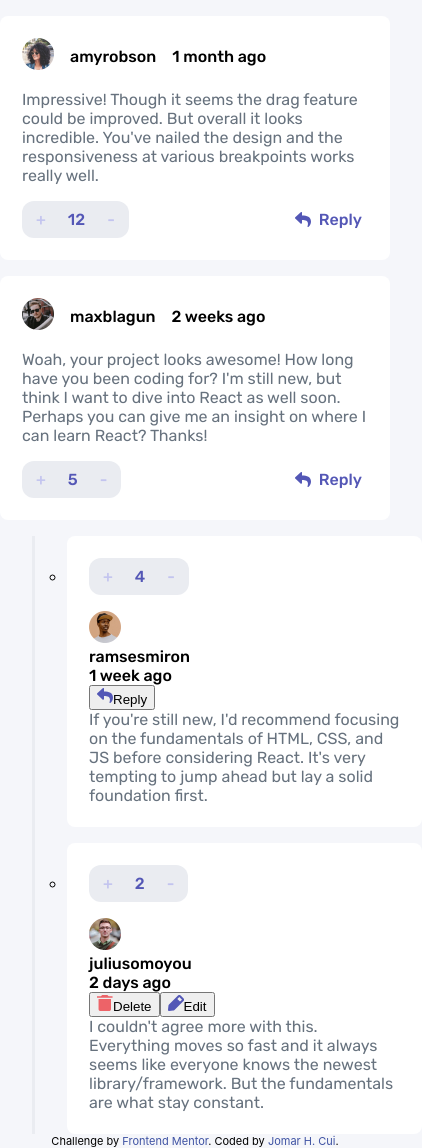
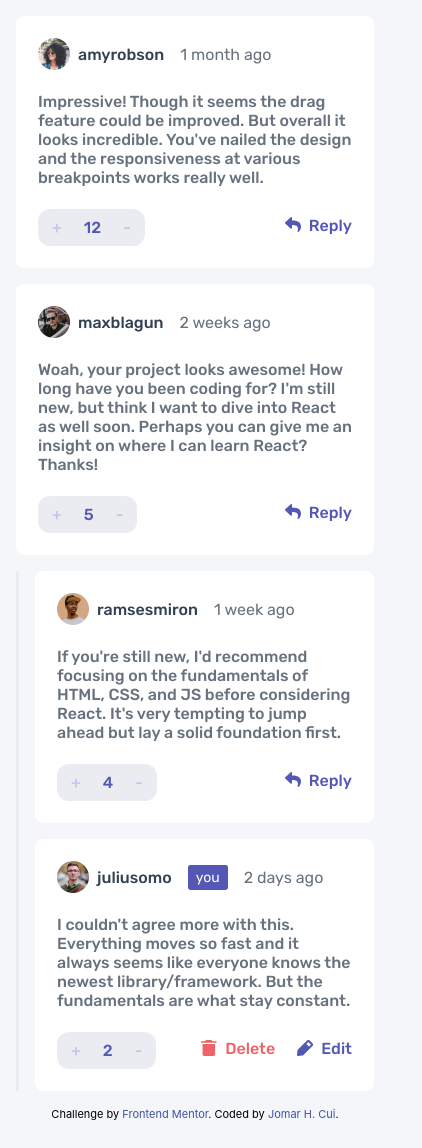
Before and after one commit to jomarcui/react-next-interactive-comment-section, a Next.js app: page / in a window 390 px wide. Shown: the whole page, 422 px wide, since content can reach past the window. After the commit the page ends 1121 px from the top, so only its background shows below. Built offline with nearby package versions, Linux system fonts and the light colour scheme.

Commit message:
💄 Major UI updates
Most components are now responsive.

```diff
--- a/components/Comment/Comment.styles.ts
+++ b/components/Comment/Comment.styles.ts
@@ -1,38 +1,7 @@
-import styled, { css } from "styled-components";
+import styled from "styled-components";
 
 import { Colors } from "../../enums/colors";
 import { Media } from "../../enums/media";
-
-//#region Mixins
-
-const commentContainer = css`
-  background-color: ${Colors.WHITE};
-  border-radius: 0.5rem;
-  display: flex;
-  padding: 0 1rem;
-  width: 100%;
-`;
-
-const flexBox = css`
-  align-items: center;
-  display: flex;
-`;
-
-const flexBoxCol = css`
-  ${flexBox}
-  flex-direction: column;
-`;
-
-const flexBoxRow = css`
-  ${flexBox}
-  flex-direction: row;
-`;
-
-const marginY = css`
-  margin: 1em 0;
-`;
-
-//#endregion
 
 //#region Types
 
@@ -56,8 +25,8 @@ export const FormButton = styled.button`
   border-radius: 0.5rem;
   color: ${Colors.WHITE};
   cursor: pointer;
-  font-size: 1rem;
-  font-weight: 500;
+  display: flex;
+  font: 500 1rem "Rubik";
   padding: 0.75rem 1.5rem;
   transition: opacity 0.15s;
 
@@ -70,8 +39,10 @@ export const ModalButton = styled.button<IModalButton>`
   background-color: ${({ backgroundColor }) => backgroundColor};
   border: none;
   border-radius: 0.5rem;
+  display: block;
   color: ${Colors.WHITE};
   cursor: pointer;
+  flex-grow: 1;
   font: 500 1rem "Rubik";
   padding: 1rem;
 `;
@@ -81,25 +52,27 @@ export const Comment = styled.div`
   border-radius: 0.5rem;
   display: flex;
   font: 500 1rem "Rubik";
-  gap: 1rem;
+  gap: 1.375rem;
   padding: 1.375rem;
   position: relative;
   margin-top: 1rem;
 
   .details {
+    display: flex;
+    flex-direction: column;
+    gap: 1.375rem;
+    width: 100%;
+
     .header {
       align-items: center;
       display: flex;
-      flex-flow: row wrap;
-      gap: 1rem;
-
-      .user-info {
-        display: flex;
-      }
     }
   }
 
   .controls {
+    display: flex;
+    gap: 1.375rem;
+    height: 32px;
     position: absolute;
     right: 1.375rem;
   }
@@ -119,7 +92,7 @@ export const Comment = styled.div`
       padding: 0;
     }
 
-    .score-container {
+    .score {
       order: 2;
     }
   }
@@ -129,69 +102,136 @@ export const ControlButton = styled.button<IControlButton>`
   align-items: center;
   background: none;
   border: none;
-  color: ${({ isDelete }) => isDelete ? Colors.PALE_RED : Colors.MODERATE_BLUE};
+  color: ${({ isDelete }) =>
+    isDelete ? Colors.SOFT_RED : Colors.MODERATE_BLUE};
   cursor: pointer;
   display: flex;
   font: 500 1rem "Rubik";
   gap: 0.5rem;
   height: 100%;
+  padding: 0;
+  transition: opacity 0.15s;
+
+  &:disabled {
+    opacity: 0.5;
+  }
+
+  &:hover:enabled {
+    opacity: 0.5;
+  }
+`;
+
+export const Textarea = styled.textarea`
+  border: 0.125rem solid ${Colors.MODERATE_BLUE};
+  border-radius: 1rem;
+  display: flex;
+  color: ${Colors.DARK_BLUE};
+  font: 400 1rem "Rubik";
+  line-height: 1.5rem;
+  height: 9rem;
+  padding: 0.75rem 1.625rem;
+  resize: none;
+  width: 100%;
+`;
+
+export const Avatar = styled.div`
+  display: flex;
 `;
 
 export const Content = styled.div`
   color: ${Colors.GRAYISH_BLUE};
-  font: 400 1rem "Rubik";
-`;
 
-export const FlexBoxCol = styled.div`
-  ${flexBoxCol}
-  width: 100%;
-`;
+  .button-container {
+    margin-top: 1rem;
 
-export const FlexBoxRow = styled.div`
-  ${flexBoxRow}
-  width: 100%;
-`;
+    button {
+      margin-left: auto;
+    }
+  }
 
-export const NewComment = styled.div`
-  ${commentContainer}
-  margin-top: 1rem;
-
-  form {
+  /* form {
     display: flex;
-    width: 100%;
-
-    > div {
-      margin: 1rem 0;
-    }
-
-    .user-avatar-container {
-    }
-
-    .comment-text-container {
-      flex-grow: 1;
-    }
+    flex-direction: column;
+    gap: 1rem;
 
     .button-container {
     }
-  }
+
+    .text-area-container {
+      flex-grow: 1;
+    }
+  } */
 `;
+
+export const CreatedAt = styled.div`
+  color: ${Colors.GRAYISH_BLUE};
+  font: 400 1rem "Rubik";
+  margin-left: 0.5rem;
+`;
+
+export const Username = styled.div`
+  align-items: center;
+  color: ${Colors.DARK_BLUE};
+  display: flex;
+  font: 500 1rem "Rubik";
+  gap: 1rem;
+  margin: 0 0.5rem;
+`;
+
+export const You = styled.div`
+  background-color: ${Colors.MODERATE_BLUE};
+  border-radius: 0.15rem;
+  color: ${Colors.WHITE};
+  font: 400 0.875rem "Rubik";
+  padding: 0.25rem 0.5rem;
+`;
+
+export const ModalTitle = styled.div`
+  color: ${Colors.DARK_BLUE};
+  font: 500 1.375rem "Rubik";
+`;
+
+export const ModalText = styled.p`
+  color: ${Colors.GRAYISH_BLUE};
+  font: 400 1rem "Rubik";
+  line-height: 1.375rem;
+`;
+
+// export const NewComment = styled.div`
+//   ${commentContainer}
+//   margin-top: 1rem;
+
+//   form {
+//     display: flex;
+//     width: 100%;
+
+//     > div {
+//       margin: 1rem 0;
+//     }
+
+//     .user-avatar-container {
+//     }
+
+//     .comment-text-container {
+//       flex-grow: 1;
+//     }
+
+//     .button-container {
+//     }
+//   }
+// `;
 
 export const ReplyForm = styled.form`
   background-color: ${Colors.WHITE};
   border-radius: 0.5rem;
   display: flex;
   flex-flow: row wrap;
+  gap: 1rem;
   margin-top: 0.5rem;
   width: 100%;
   padding: 1.375rem;
 
-  .avatar-container,
-  .button-container {
-    transition: 1s;
-  }
-
   .text-area-container {
-    padding: 0 1.375rem;
     flex-grow: 1;
   }
 
@@ -215,107 +255,20 @@ export const ReplyForm = styled.form`
   }
 `;
 
-export const ReplyUlContainer = styled.ul`
-  border-left: 0.1875rem solid ${Colors.LIGHT_GRAY};
-  margin-left: 2rem;
-  padding-left: 2rem;
-  width: 100%;
-`;
-
-export const Textarea = styled.textarea`
-  border: 0.125rem solid ${Colors.MODERATE_BLUE};
-  border-radius: 1rem;
-  display: flex;
-  color: ${Colors.DARK_BLUE};
-  font: 400 1rem "Rubik";
-  line-height: 1.5rem;
-  height: 9rem;
-  padding: 0.75rem 1.625rem;
-  resize: none;
-  width: 100%;
-`;
-
-export const CommentUlContainer = styled.ul`
+export const CommentUl = styled.ul`
   list-style: none;
-  margin: 0;
+  margin: 1rem;
   padding: 0;
 `;
 
-export const CommentUlContainerLi = styled.li`
-  /* ${flexBoxCol}
+export const ReplyUl = styled.ul`
+  border-left: 0.1875rem solid ${Colors.LIGHT_GRAY};
+  list-style: none;
+  margin-left: 2.375rem;
+  padding-left: 2rem;
 
-  .details {
-    flex-grow: 1;
-
-    .comment-header {
-      ${flexBox}
-      margin: 1rem;
-
-      .user-info {
-        ${flexBox}
-
-        .avatar {
-          ${flexBox}
-          margin-right: 0.5rem;
-        }
-
-        .username {
-          color: black;
-          font: 500 1rem "Rubik";
-          margin: 0 0.5rem;
-
-          .you {
-            background-color: ${Colors.MODERATE_BLUE};
-            border-radius: 0.25rem;
-            color: ${Colors.WHITE};
-            font: 400 0.875rem "Rubik";
-            margin: 0 1rem;
-            padding: 0.25rem 0.5rem;
-          }
-        }
-
-        .created-at {
-          color: ${Colors.GRAYISH_BLUE};
-          font: 400 1rem "Rubik";
-          margin-left: 0.5rem;
-        }
-      }
-
-      .controls {
-        ${flexBoxRow}
-        align-items: center;
-        margin-left: auto;
-
-        button {
-          ${flexBox}
-          background: none;
-          border: none;
-          cursor: pointer;
-          padding: 0;
-          transition: opacity 0.15s;
-
-          .text {
-            color: #5457b6;
-            font: 500 1rem "Rubik";
-            margin-left: 0.5rem;
-          }
-
-          &:disabled {
-            opacity: 0.5;
-          }
-
-          &:hover:enabled {
-            opacity: 0.5;
-          }
-
-          &.delete {
-            margin-right: 1rem;
-            .text {
-              color: ${Colors.SOFT_RED};
-            }
-          }
-        }
-      }
-    }
-  } */
+  @media (max-width: ${Media.X_SMALL}) {
+    margin: 0;
+    padding-left: 1rem;
+  }
 `;
--- a/components/Comment/Comment.tsx
+++ b/components/Comment/Comment.tsx
@@ -64,16 +64,18 @@ const Comment = ({
   return (
     <>
       <Styles.Comment>
-        <div className="score-container">
+        <div className="score">
           <ComponentsScore {...componentsScoreProps} />
         </div>
         <div className="details">
           <div className="header">
-            <div className="avatar">
+            <Styles.Avatar>
               <Image alt="" height="32" src={webp} width="32" />
-            </div>
-            <div className="username">{username}</div>
-            <div className="created-at">{createdAt}</div>
+            </Styles.Avatar>
+            <Styles.Username>{username}</Styles.Username>
+            <Styles.CreatedAt>{createdAt}</Styles.CreatedAt>
+          </div>
+          <div className="content">
             <Styles.Content>{content}</Styles.Content>
           </div>
         </div>
--- a/components/Comment/Delete.tsx
+++ b/components/Comment/Delete.tsx
@@ -22,11 +22,12 @@ const Delete = ({ confirmDelete, setDeleting }: DeleteProps) => {
 
   return (
     <Modal show>
-      <p>Delete comment</p>
-      <p>
+      <Styles.ModalTitle>Delete comment</Styles.ModalTitle>
+      <Styles.ModalText>
         Are you sure you want to delete this comment? This will remove the
         comment and can&lsquo;t be undone.
-      </p>
+      </Styles.ModalText>
+      <div className="button-container">
         <Styles.ModalButton
           backgroundColor={Colors.GRAYISH_BLUE}
           onClick={handleClickCancelDelete}
@@ -39,6 +40,7 @@ const Delete = ({ confirmDelete, setDeleting }: DeleteProps) => {
         >
           YES, DELETE
         </Styles.ModalButton>
+      </div>
     </Modal>
   );
 };
--- a/components/Comment/List.tsx
+++ b/components/Comment/List.tsx
@@ -103,25 +103,25 @@ const List = ({
   };
 
   return (
-    <Styles.CommentUlContainer>
+    <Styles.CommentUl>
       {comments.map((comment) => {
         const { id: parentCommentId, replies } = comment;
 
         return (
-          <Styles.CommentUlContainerLi key={parentCommentId}>
+          <li key={parentCommentId}>
             {renderComment(comment, currentUser, parentCommentId)}
 
-            <Styles.ReplyUlContainer>
+            <Styles.ReplyUl>
               {replies.map((reply) => (
-                <Styles.CommentUlContainerLi key={reply.id}>
+                <li key={reply.id}>
                   {renderReply(currentUser, parentCommentId, reply)}
-                </Styles.CommentUlContainerLi>
+                </li>
               ))}
-            </Styles.ReplyUlContainer>
-          </Styles.CommentUlContainerLi>
+            </Styles.ReplyUl>
+          </li>
         );
       })}
-    </Styles.CommentUlContainer>
+    </Styles.CommentUl>
   );
 };
 
--- a/components/Comment/MyComment.tsx
+++ b/components/Comment/MyComment.tsx
@@ -74,52 +74,18 @@ const MyComment = ({
 
   return (
     <Styles.Comment>
-      <div>
-        <div className="score">
-          <ComponentsScore {...componentsScoreProps} />
-        </div>
+      <div className="score">
+        <ComponentsScore {...componentsScoreProps} />
       </div>
       <div className="details">
-        <div className="comment-header">
-          <div className="user-info">
-            <div className="avatar">
-              <Image alt="" height="32" src={webp} width="32" />
-            </div>
-            <div className="username">
-              {username}
-              <span className="you">you</span>
-            </div>
-            <div className="created-at">{createdAt}</div>
-          </div>
-          <div className="controls">
-            <button
-              className="delete"
-              disabled={editing}
-              onClick={handleClickDelete}
-            >
-              <Image
-                alt=""
-                height="16"
-                src="/images/icon-delete.svg"
-                width="16"
-              />
-              <span className="text" data-comment-id={id}>
-                Delete
-              </span>
-            </button>
-            <button disabled={editing} onClick={handleClickEdit}>
-              <Image
-                alt=""
-                height="16"
-                src="/images/icon-edit.svg"
-                width="16"
-              />
-              <span className="text" data-comment-id={id}>
-                Edit
-              </span>
-            </button>
-          </div>
-        </div>
+        <Styles.Avatar>
+          <Image alt="" height="32" src={webp} width="32" />
+        </Styles.Avatar>
+        <Styles.Username>
+          {username}
+          <Styles.You>you</Styles.You>
+        </Styles.Username>
+        <Styles.CreatedAt>{createdAt}</Styles.CreatedAt>
 
         {editing && (
           <Styles.Content>
@@ -136,6 +102,29 @@ const MyComment = ({
 
         {!editing && <Styles.Content>{content}</Styles.Content>}
       </div>
+      <div className="controls">
+        <Styles.ControlButton
+          className="delete"
+          disabled={editing}
+          isDelete
+          onClick={handleClickDelete}
+        >
+          <Image alt="" height="16" src="/images/icon-delete.svg" width="16" />
+          <span className="text" data-comment-id={id}>
+            Delete
+          </span>
+        </Styles.ControlButton>
+        <Styles.ControlButton
+          disabled={editing}
+          isDelete={false}
+          onClick={handleClickEdit}
+        >
+          <Image alt="" height="16" src="/images/icon-edit.svg" width="16" />
+          <span className="text" data-comment-id={id}>
+            Edit
+          </span>
+        </Styles.ControlButton>
+      </div>
 
       {deleting && (
         <ComponentsCommentDelete
--- a/components/Comment/MyReply.tsx
+++ b/components/Comment/MyReply.tsx
@@ -81,47 +81,21 @@ const MyComment = ({
 
   return (
     <Styles.Comment>
-      <div>
+      <div className="score">
         <ComponentsScore {...componentsScoreProps} />
       </div>
       <div className="details">
-        <div className="comment-header">
-          <div className="user-info">
-            <div className="avatar">
+        <div className="header">
+          <Styles.Avatar>
             <Image alt="" height="32" src={webp} width="32" />
+          </Styles.Avatar>
+          <Styles.Username>
+            {username}
+            <Styles.You>you</Styles.You>
+          </Styles.Username>
+          <Styles.CreatedAt>{createdAt}</Styles.CreatedAt>
         </div>
-            <div className="username">
-              {username}
-              <span className="you">you</span>
-            </div>
-            <div className="created-at">{createdAt}</div>
-          </div>
-          <div className="controls">
-            <button
-              className="delete"
-              disabled={editing}
-              onClick={handleClickDelete}
-            >
-              <Image
-                alt=""
-                height="16"
-                src="/images/icon-delete.svg"
-                width="16"
-              />
-              <span className="text">Delete</span>
-            </button>
-            <button disabled={editing} onClick={handleClickEdit}>
-              <Image
-                alt=""
-                height="16"
-                src="/images/icon-edit.svg"
-                width="16"
-              />
-              <span className="text">Edit</span>
-            </button>
-          </div>
-        </div>
-
+        <div className="content">
           {editing && (
             <Styles.Content>
               <form onSubmit={handleSubmitUpdateComment}>
@@ -130,12 +104,38 @@ const MyComment = ({
                   title="Your comment"
                   value={myComment}
                 />
+                <div className="button-container">
                   <Styles.FormButton>UPDATE</Styles.FormButton>
+                </div>
               </form>
             </Styles.Content>
           )}
 
           {!editing && <Styles.Content>{content}</Styles.Content>}
+        </div>
+      </div>
+      <div className="controls">
+        <Styles.ControlButton
+          className="delete"
+          disabled={editing}
+          isDelete
+          onClick={handleClickDelete}
+        >
+          <Image alt="" height="16" src="/images/icon-delete.svg" width="16" />
+          <span className="text" data-comment-id={id}>
+            Delete
+          </span>
+        </Styles.ControlButton>
+        <Styles.ControlButton
+          disabled={editing}
+          isDelete={false}
+          onClick={handleClickEdit}
+        >
+          <Image alt="" height="16" src="/images/icon-edit.svg" width="16" />
+          <span className="text" data-comment-id={id}>
+            Edit
+          </span>
+        </Styles.ControlButton>
       </div>
 
       {deleting && (
--- a/components/Comment/Reply.tsx
+++ b/components/Comment/Reply.tsx
@@ -59,26 +59,24 @@ const Reply = ({
   return (
     <>
       <Styles.Comment>
-        <div>
+        <div className="score">
           <ComponentsScore {...componentsScoreProps} />
         </div>
         <div className="details">
-          <div className="comment-header">
-            <div className="user-info">
-              <div className="avatar">
+          <div className="header">
+            <Styles.Avatar>
               <Image alt="" height="32" src={webp} width="32" />
+            </Styles.Avatar>
+            <Styles.Username>{username}</Styles.Username>
+            <Styles.CreatedAt>{createdAt}</Styles.CreatedAt>
           </div>
-              <div className="username">{username}</div>
-              <div className="created-at">{createdAt}</div>
+          <div className="content">
+            <Styles.Content>{content}</Styles.Content>
+          </div>
         </div>
         <div className="controls">
-              <button>
-                <Image
-                  alt=""
-                  height="16"
-                  src="/images/icon-reply.svg"
-                  width="16"
-                />
+          <Styles.ControlButton isDelete={false}>
+            <Image alt="" height="16" src="/images/icon-reply.svg" width="16" />
             <span
               className="text"
               data-comment-id={id}
@@ -86,10 +84,7 @@ const Reply = ({
             >
               Reply
             </span>
-              </button>
-            </div>
-          </div>
-          <Styles.Content>{content}</Styles.Content>
+          </Styles.ControlButton>
         </div>
       </Styles.Comment>
 
--- a/components/Ui/Modal.styles.ts
+++ b/components/Ui/Modal.styles.ts
@@ -21,6 +21,12 @@ border-radius: 7px;
   display: flex;
   flex-wrap: wrap;
   justify-content: space-between;
+  max-width: 375px;
   padding: 2rem;
-width: 400px;
+
+  .button-container {
+    display: flex;
+    flex: 1 100%;
+    gap: 1rem;
+  }
 `;
```
Also changed, not shown: components/Layout/Comment.tsx (added, +20 -0 lines), components/Layout/Layout.styles.ts (added, +53 -0 lines). Lines whose indentation alone changed are shown as unchanged.
